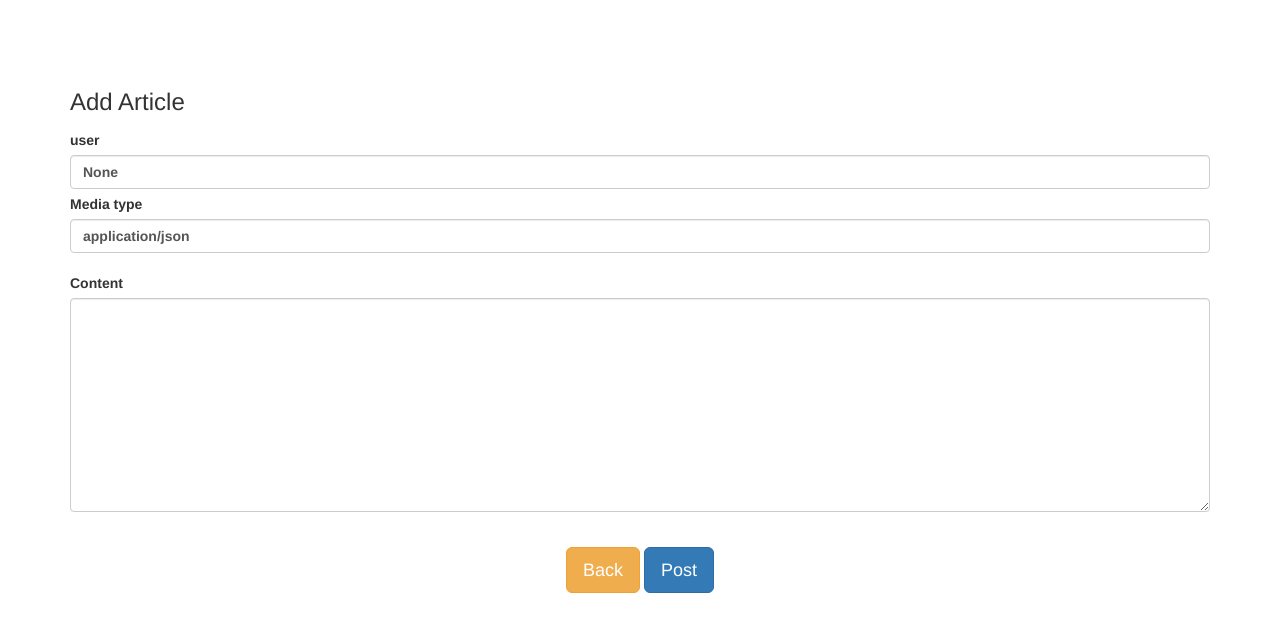
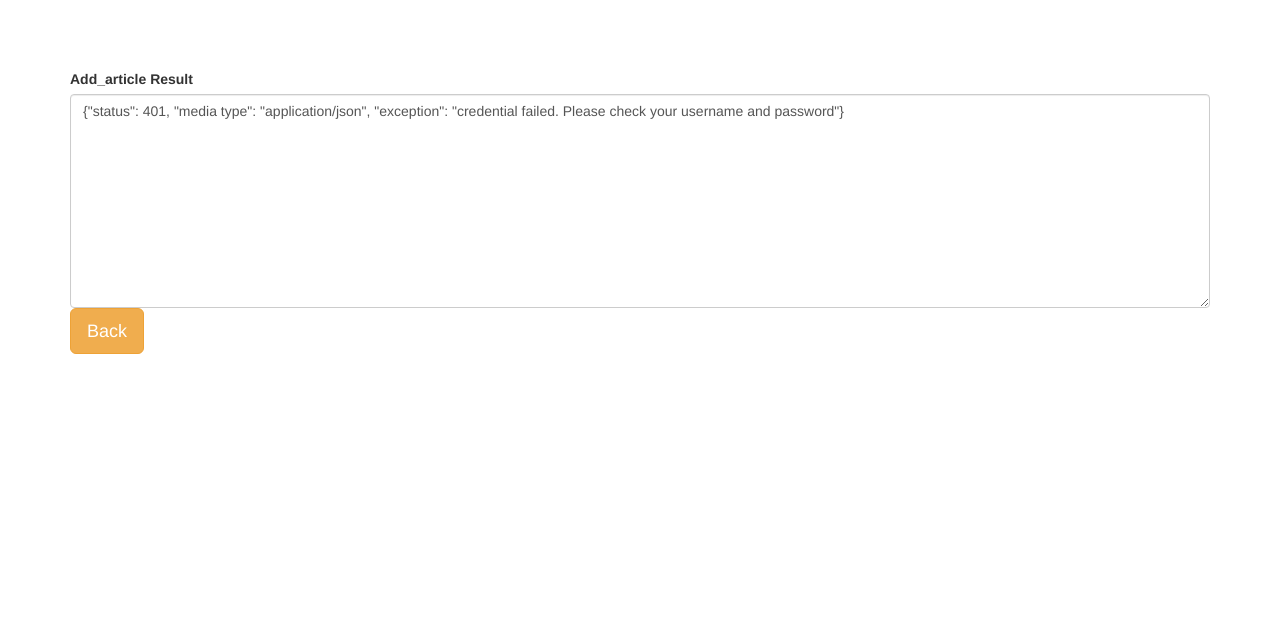
Before and after one commit to USCSU/FeedReader, a Django app: page /add/articles/ in a window 1280 px wide. Shown: the part 51-683 px from the top of the page. Run offline with Django 3.2, Linux system fonts and the light colour scheme; some libraries are stand-ins or nearby versions.

Commit message:
Fix bugs
1. Fix bugs-> get all feeds as subscriber
2. add authentication json response

```diff
--- a/FeedReader/FeedReader/templates/base.html
+++ b/FeedReader/FeedReader/templates/base.html
@@ -49,7 +49,7 @@
  <nav class="navbar navbar-inverse navbar-fixed-top">
       <div class="container-fluid">
         <div class="navbar-header ">
-        <a href="http://www.confluent.io" style="display: inline-block;padding: 2px;height: 50px;">
+        <a href="{%url 'index'%}" style="display: inline-block;padding: 2px;height: 50px;">
            <h5>FeedReader System</h5>
        </a>
           <!-- <button type="button" class="navbar-toggle collapsed" data-toggle="collapse" data-target="#navbar" aria-expanded="false" aria-controls="navbar">
--- a/FeedReader/FeedReader/templates/feed/addArticle.html
+++ b/FeedReader/FeedReader/templates/feed/addArticle.html
@@ -15,7 +15,7 @@
   </fieldset>
   <fieldset class="form-group">
   	<label> Content</label>
-  	<textarea class="form-control" id="content" rows="10" name="content"></textarea>
+  	<textarea class="form-control" id="content" rows="10" name="content" placeholder="[title], [content], [feed] are essential elements in json body"></textarea>
   </fieldset>
   <br>
   <fieldset align ='center'>
--- a/FeedReader/FeedReader/templates/feed/addArticle_response.html
+++ b/FeedReader/FeedReader/templates/feed/addArticle_response.html
@@ -1 +1,11 @@
 <!-- title,content,feed -->
+{%extends "base.html"%}
+{%block content%}
+<BR><BR><BR><BR><BR><BR>
+<div class = 'container'>
+ <label>Add_article Result</label><br>
+ <textarea class="form-control" id="content" rows="10" name="content">{{data}}</textarea>
+ 	<a href="{%url 'index'%}" class = 'btn btn-lg btn-warning'>Back</a>
+
+
+{%endblock%}
--- a/FeedReader/FeedReader/templates/feed/addFeed.html
+++ b/FeedReader/FeedReader/templates/feed/addFeed.html
@@ -15,7 +15,7 @@
   </fieldset>
   <fieldset class="form-group">
   	<label> Content</label>
-  	<textarea class="form-control" id="content" rows="10" name="content"></textarea>
+  	<textarea class="form-control" id="content" rows="10" name="content" placeholder="[url] and [name] are essential elems "></textarea>
   </fieldset>
   <br>
   <fieldset align ='center'>
--- a/FeedReader/FeedReader/templates/feed/addFeed_response.html
+++ b/FeedReader/FeedReader/templates/feed/addFeed_response.html
@@ -3,7 +3,7 @@
 <BR><BR><BR><BR><BR><BR>
 <div class = 'container'>
  <label>Add Feed Result</label><br>
- <textarea class="form-control" id="content" rows="10" name="content">{{data}}</textarea>
+ <textarea class="form-control" id="content" rows="10" name="content" placeholder="[title] and [user] are essential elems">{{data}}</textarea>
  	<a href="{%url 'index'%}" class = 'btn btn-lg btn-warning'>Back</a>
 
 
--- a/FeedReader/FeedReader/templates/feed/subscribeFeed.html
+++ b/FeedReader/FeedReader/templates/feed/subscribeFeed.html
@@ -15,7 +15,7 @@
   </fieldset>
   <fieldset class="form-group">
   	<label> Content</label>
-  	<textarea class="form-control" id="content" rows="10" name="content"></textarea>
+  	<textarea class="form-control" id="content" rows="10" name="content" placeholder="[feed] is essential element in json "></textarea>
   </fieldset>
   <br>
   <fieldset align ='center'>
--- a/FeedReader/FeedReader/templates/feed/unsubscribeFeed.html
+++ b/FeedReader/FeedReader/templates/feed/unsubscribeFeed.html
@@ -16,7 +16,7 @@
   </fieldset>
   <fieldset class="form-group">
   	<label> Content</label>
-  	<textarea class="form-control" id="content" rows="10" name="content"></textarea>
+  	<textarea class="form-control" id="content" rows="10" name="content" placeholder="[feed] is essential element"></textarea>
   </fieldset>
   <br>
   <fieldset align ='center'>
--- a/FeedReader/feed/views.py
+++ b/FeedReader/feed/views.py
@@ -7,7 +7,9 @@ from django.http import HttpResponseRedirect, HttpResponse
 from django.contrib.auth.views import logout
 from django.contrib.auth.models import User
 from django.core.urlresolvers import reverse
+from datetime import datetime
 from django.template import RequestContext
+from dateutil import parser
 import ast
 import json
 def index(request):
@@ -15,34 +17,91 @@ def index(request):
 		return render(request,'feed/index.html',RequestContext(request))
 	else:
 		return HttpResponse("You are not authorized to access this page")
-def addArticle(request):
-	username = None
+
+def addArticle(request):#add article to feed can we add article to other user?
+	# Authentication
+	username= None
 	if request.user.is_authenticated():
 		username = request.user.username
+	else: #If user is not authenticated,return corresponding api error code:
+		newData = {
+			'status': 401, #bad credential
+			'media type':'application/json',
+			'exception': 'credential failed. Please check your username and password'
+			}
+		return render(request,'feed/addArticle_response.html',{'data':json.dumps(newData)})
+
+
 	if request.method == 'GET':
 		return render(request,'feed/addArticle.html',{'username':username})
 	else:
-		return render(request,'feed/addArticle_response.html',{'username':username})
-		# return HttpResponse('<p>add article</p>')
+		try: #exception control to avoid invalid input, and return corresponding json response
+			data = json.loads(request.POST.get('content')) # change into json format
+			title = data['title']
+			content = data['content']
+			feed=data['feed']
+			currentUser = User.objects.get(username = username)
+			feedinstance=Feed.objects.filter(name =feed).filter(creator=currentUser) # get all feeds collections of current user
+			# can't add articles to other's feed
+			if not feedinstance:
+				newData = {'status':400, 'exception':'Feed not existed in your collections'}
+				return render(request,'feed/addArticle_response.html',{'data':json.dumps(newData)})
+			# duplicate title and content in feed is allowed.
+
+			feedid = Feed.objects.get(name = feed) #get feed object
+			# save db
+			articleEntry = Article(title = title, content=content, feed=feedid,timestamp=datetime.now())
+			articleEntry.save()
+
+
+
+			newData = {
+			'status': 200,
+			'title': title,
+			'content':content,
+			'feed':feed,
+			'action':'add article',
+			'media type':'application/json',
+			}
+		except :#exception happened: give limited notification to users
+
+			newData = {
+				'status':400,
+				'exception':'wrong json format/[title], [content], [feed] are a must in the messgae body',
+			}
+			return render(request,'feed/addArticle_response.html',{'data':json.dumps(newData)})
+		return render(request,'feed/addArticle_response.html',{'data':json.dumps(newData)})
 def addFeeds(request):
+	#authentications
 	username= None
 	if request.user.is_authenticated():
 		username = request.user.username
-	if request.method == 'GET':
+	else: #If user is not authenticated,return corresponding api error code:
+		newData = {
+			'status': 401, #bad credential
+			'media type':'application/json',
+			'exception': 'credential failed. Please check your username and password'
+			}
+		return render(request,'feed/addFeed_response.html.html',{'data':json.dumps(newData)})
+
+
+
+	if request.method == 'GET': #display for brower api
 		return render(request,'feed/addFeed.html',{'username':username})
 	elif request.method == 'POST':
-		try:
+		try:#avoid all misleading operation exception
 			data = json.loads(request.POST.get('content')) # change into json format
 			url = data['url']
 			name = data['name']
-			print url
-			print name
-			#check feed name is in the db
-			if  Feed.objects.filter(name =name).filter(url=url):
-				newData = {'status':400, 'exception':'Feed name and/or url is existed'}
+
+			#check feed name is in the db: duplicate feed name is not allowed
+			if  Feed.objects.filter(name =name):
+				newData = {'status':400, 'exception':'Duplicated:Feed is existed'}
 				return render(request,'feed/addFeed_response.html',{'data':json.dumps(newData)})
 
+			#get user name
 			userid = User.objects.get(username = username)
+
 			# save db
 			feedEntry = Feed(url = url, name=name, creator=userid)
 			feedEntry.save()
@@ -63,69 +122,95 @@ def addFeeds(request):
 				'exception':'wrong json format/[url] and [name] is a must in the messgae body',
 			}
 		#process feed adding
-		print newData
 		return render(request,'feed/addFeed_response.html',{'data':json.dumps(newData)})
 # test more after article add
-def getArticles(request):
-	username = None
+def getArticles(request): #checked
+	#authentications
+	username= None
 	if request.user.is_authenticated():
 		username = request.user.username
+	else: #If user is not authenticated,return corresponding api error code:
+		newData = {
+			'status': 401, #bad credential
+			'media type':'application/json',
+			'exception': 'credential failed. Please check your username and password'
+			}
+		return render(request,'feed/getArticles.html',{'data':json.dumps(newData)})
+
+
 	if request.method == 'GET':
 		data = {}
 		articles={}
 		# get all feeds
 		user = User.objects.get(username = username)
-		feeds = Feed.objects.filter(creator = user)
-		if not feeds:
+		relations = FeedToSubscribers.objects.filter(subscriber = user)
+		feeds = [x.feed for x in relations]
+		if not feeds: #feed is empty
 			data = {
 				'status': 204,
 				'result': 'empty',
-				'creator':username,
+				'subscriber':username,
 				'media_type':'application/json'
 			}
-		else:
-			idx=1
-			for singleFeed in feeds:
-				singleArticles = Article.objects.filter(feed = singleFeed)
-				for item in singleArticles:
+		else: #have feeds there
+			idx=1 # for index purpose to display in json
+			for singleFeed in feeds: #for each feed
+				singleArticles = Article.objects.filter(feed = singleFeed) # get all articles
+				for item in singleArticles: # add each article detials into dict
 					temp={}
 					temp['title'] = item.title
 					temp['content'] = item.content
 					articles[idx] = temp
 					idx=idx+1
 
-			if not articles:
+			if not articles:# not articles yet
 				data = {
 					'status': 204,
 					'result': 'empty',
-					'creator':username,
+					'subscriber':username,
 					'media_type':'application/json'
 				}
-			else:
-				data = {'status':200,'creator':username,'media_type':'application/json'}
-				data['articles']=articles
+			else:# we have articles set
+				data = {'status':200,'subscriber':username,'media_type':'application/json'}
+				data['articles']=articles # add all articles to json data
 		#get all articles for each feeds
 		return render(request,'feed/getArticles.html',{'data':data})
-	else :
+	else : #post
 		data = {'status':404,'media_type':'application/json'}
-		return render(request,'feed/getFeeds.html',{'data':data})
+		return render(request,'feed/getArticles.html',{'data':data})
 
 def getFeeds(request):
-	username = None
+	#authentications
+	username= None
 	if request.user.is_authenticated():
 		username = request.user.username
+	else: #If user is not authenticated,return corresponding api error code:
+		newData = {
+			'status': 401, #bad credential
+			'media type':'application/json',
+			'exception': 'credential failed. Please check your username and password'
+			}
+		return render(request,'feed/getFeeds.html',{'data':json.dumps(newData)})
+
+
 	if request.method == 'GET':
+		#get current user
 		user = User.objects.get(username = username)
-		feeds = Feed.objects.filter(creator = user)
+		#check current users' subscriptions
+		relations = FeedToSubscribers.objects.filter(subscriber = user)#relation set here
+		#get set of all feeds subscribers ordered
+		feeds = [x.feed for x in relations]
+		#empty feed set
 		if not feeds:
 			data = {
 				'status': 204,
 				'result': 'empty',
-				'creator':username,
+				'subscriber':username,
 				'media_type':'application/json'
 			}
 		else:
-			data = {'status':200,'creator':username,'media_type':'application/json'}
+			data = {'status':200,'subscriber':username,'media_type':'application/json'}
+			#prepare all json response
 			entries = {}
 			for idx, entry in enumerate(feeds):
 				temp={}
@@ -134,28 +219,42 @@ def getFeeds(request):
 				entries[idx+1] = temp
 			data['result'] = entries
 		return render(request,'feed/getFeeds.html',{'data':data})
-	else :
+	else : #post not supported: 404 is bad request
 		data = {'status':404,'media_type':'application/json'}
 		return render(request,'feed/getFeeds.html',{'data':data})
 
-def subscribe(request):
+def subscribe(request): #subscribe user to a feed, the feed can be anyone's
+	#authentications
 	username= None
 	if request.user.is_authenticated():
 		username = request.user.username
+	else: #If user is not authenticated,return corresponding api error code:
+		newData = {
+			'status': 401, #bad credential
+			'media type':'application/json',
+			'exception': 'credential failed. Please check your username and password'
+			}
+		return render(request,'feed/subscribe_response.html',{'data':json.dumps(newData)})
+
+
 	if request.method == 'GET':
+		data = {'status':404,'media_type':'application/json'}
 		return render(request,'feed/subscribeFeed.html',{'username':username})
 
 	if request.method == 'POST':
-		try:
+		try: # catch any misleading operation exception
 			data = json.loads(request.POST.get('content')) # change into json format
-			user = data['user']
-			feed = data['feed']
+			feed = data['feed'] #reader feed object
+
 			#check feed name is in the db
 			if not Feed.objects.filter(name =feed):
-				newData = {'status':400, 'exception':'Feed not existed in the system'}
+				newData = {'status':400, 'exception':'Feed not existed'}
 				return render(request,'feed/subscribe_response.html',{'data':json.dumps(newData)})
-			userid = User.objects.get(username = user)
+
+			userid = User.objects.get(username = username)
 			feedid = Feed.objects.get(name = feed)
+
+			#check if subscription is already there
 			if FeedToSubscribers.objects.filter(feed = feedid).filter(subscriber=userid):
 				newData = {
 					'status':400,
@@ -166,11 +265,9 @@ def subscribe(request):
 			subEntry = FeedToSubscribers(feed = feedid, subscriber=userid)
 			subEntry.save()
 
-
-
 			newData = {
 			'status': 200,
-			'user': user,
+			'user': username,
 			'feed':feed,
 			'action':'subscribe',
 			'media type':'application/json',
@@ -178,36 +275,50 @@ def subscribe(request):
 		except :
 			newData = {
 				'status':400,
-				'exception':'wrong json format/[feed] and [user] is a must in the messgae body',
+				'exception':'wrong json format/[feed]  is a must in the messgae body',
 			}
-		#process subscribe
+		return render(request,'feed/subscribe_response.html',{'data':json.dumps(newData)})
 
-		return render(request,'feed/subscribe_response.html',{'data':json.dumps(newData)})
 def unsubscribe(request):
-	username = None
+	#authentications
+	username= None
 	if request.user.is_authenticated():
 		username = request.user.username
+	else: #If user is not authenticated,return corresponding api error code:
+		newData = {
+			'status': 401, #bad credential
+			'media type':'application/json',
+			'exception': 'credential failed. Please check your username and password'
+			}
+		return render(request,'feed/unsubscribe_response.html',{'data':json.dumps(newData)})
+
 	if request.method == 'GET':
+		data = {'status':404,'media_type':'application/json'}
 		return render(request,'feed/unsubscribeFeed.html',{'username':username})
-
 	if request.method == 'POST':
 		try:
 			data = json.loads(request.POST.get('content')) # change into json format
-			user = data['user']
 			feed = data['feed']
+
 			#check feed name is in the db
 			if not Feed.objects.filter(name =feed):
-				newData = {'status':400, 'exception':'Feed not existed in the system'}
+				newData = {'status':400, 'exception':'Feed not existed '}
 				return render(request,'feed/unsubscribe_response.html',{'data':json.dumps(newData)})
-			userid = User.objects.get(username = user)
+
+			userid = User.objects.get(username = username)
 			feedid = Feed.objects.get(name = feed)
-			# save db
+
+			# save db -> remove subscription
 			subEntry = FeedToSubscribers.objects.filter(feed = feedid).filter(subscriber=userid)
+			if not subEntry:
+				data = {'status':404,'exception':'you haven not subscribed this feed','media_type':'application/json'}
+				return render(request,'feed/unsubscribe_response.html',{'data':json.dumps(data)})
+
 			subEntry.delete()
 
 			newData = {
 			'status': 200,
-			'user': user,
+			'user': username,
 			'feed':feed,
 			'action':'unsubscribe',
 			'media type':'application/json',
@@ -215,8 +326,6 @@ def unsubscribe(request):
 		except :
 			newData = {
 				'status':400,
-				'exception':'wrong json format/[feed] and [user] is a must in the messgae body',
+				'exception':'wrong json format/[feed]  is a must in the messgae body',
 			}
-		#process subscribe
-
 		return render(request,'feed/unsubscribe_response.html',{'data':json.dumps(newData)})
```
